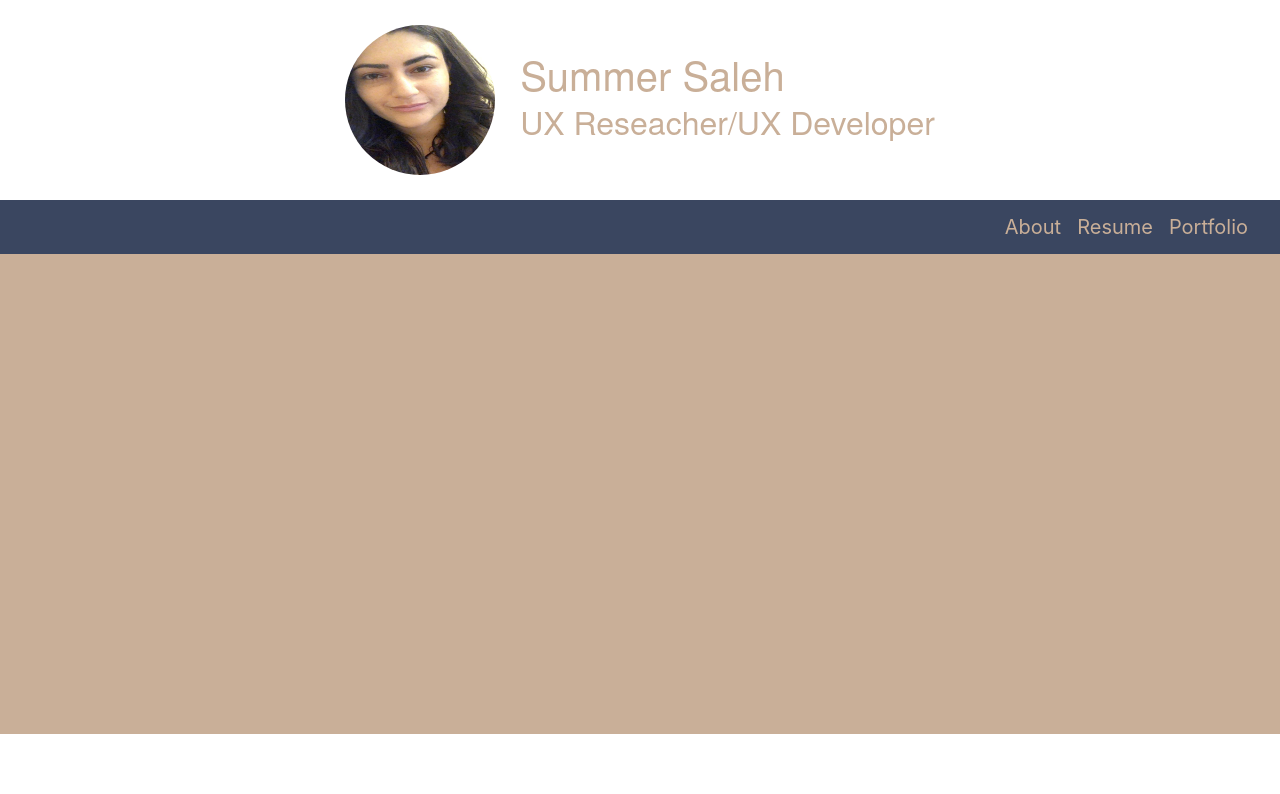
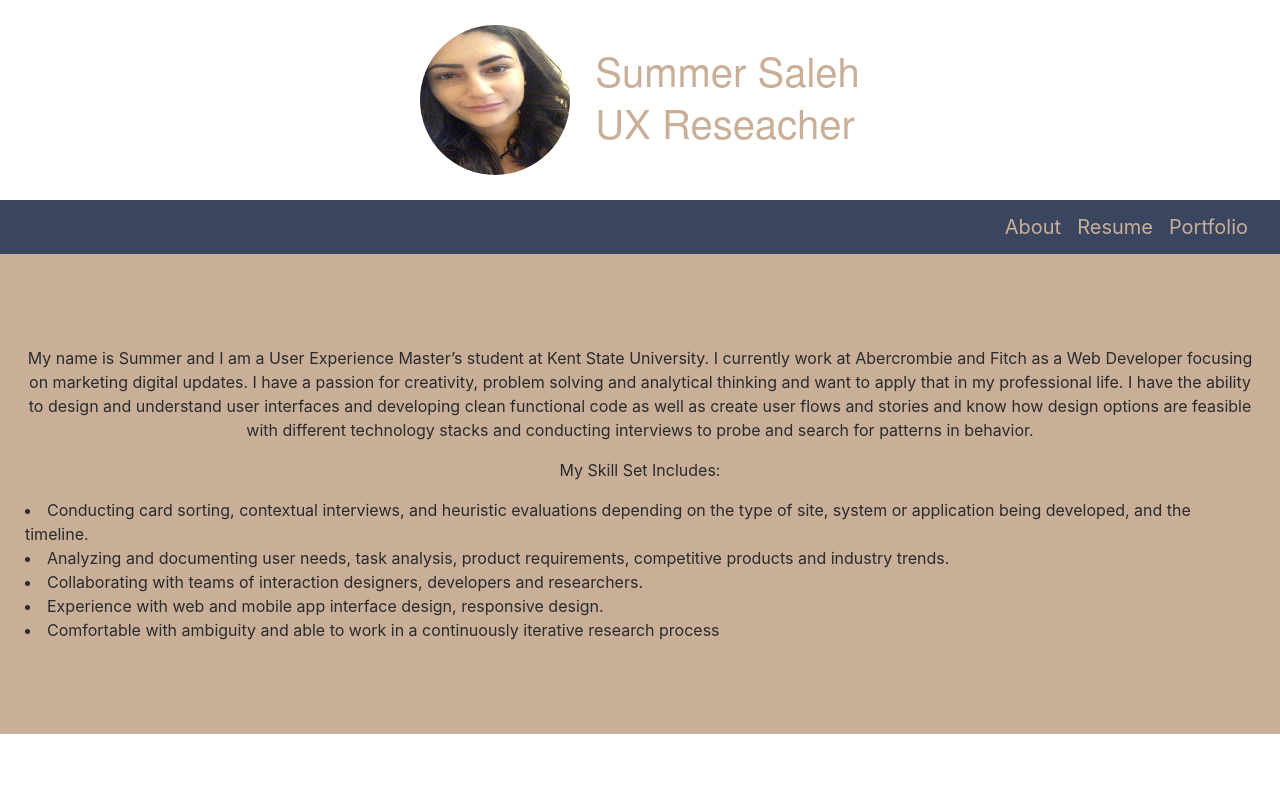
Before and after one commit to summersaleh/summersaleh.github.io, a plain HTML site: page index.html in a window 1280 px wide. Shown: the top 794 px of the page. Drawn offline with nearby package versions, Linux system fonts and the light colour scheme.

Commit message:
About section added

```diff
--- a/css/styles.css
+++ b/css/styles.css
@@ -5,10 +5,12 @@
   font-size: 16px;
 }
 
+
+
 /* Header Styles */
 @media only screen and (max-width: 991px) {
  .header-name {
-    font-size: 4.5rem;
+    font-size: 4rem;
     margin-bottom: .5rem;
     font-weight: 500;
     line-height: 1.1;
@@ -21,8 +23,11 @@
   .headshot {
     width: 200px;
     height: 200px;
+    border-radius: 50%;
+    margin-right: 25px;
   }
 }
+
 .header-container {
   display: flex;
   flex-direction: column;
@@ -31,12 +36,7 @@
   align-items: center;
 }
 
-.headshot {
-  width: 150px;
-  height: 150px;
-  border-radius: 50%;
-  margin-right: 25px;
-}
+
 
 .header-copy-container {
   display: flex;
@@ -49,12 +49,13 @@
 .header-name {
   font-family: "HelveticaNeue";
   color: #c9af98;
+
 }
 
 .header-role {
   font-family: "HelveticaNeue";
-  font-weight: 100;
   color: #c9af98;
+  font-size: 2.5rem;
 }
 @media only screen and (min-width: 992px) {
   .header-container {
@@ -64,6 +65,12 @@
   .header-copy-container {
     justify-content: flex-start;
     align-items: flex-start;
+  }
+  .headshot {
+    width: 150px;
+    height: 150px;
+    border-radius: 50%;
+    margin-right: 25px;
   }
 }
 /* Header End */
@@ -145,6 +152,7 @@
 /* Nav End */
 
 /* About Start */
+@media only screen and (max-width: 991px) {
   .about-container {
     background-color: #c9af98;
     max-width: 1536px;
@@ -154,6 +162,33 @@
     min-height: 480px;
     margin-left: auto;
     margin-right: auto;
+    display: flex;
+    justify-content: center;
+    flex-direction: column;
+    align-items: center;
+    padding: 100px 50px;
+  }
+}
+@media only screen and (min-width: 992px) {
+  .about-container {
+    background-color: #c9af98;
+    max-width: 1536px;
+    width: 100%;
+    padding: 0;
+    position: relative;
+    min-height: 480px;
+    margin-left: auto;
+    margin-right: auto;
+    display: flex;
+    justify-content: center;
+    flex-direction: column;
+    align-items: center;
+    padding: 25px;
+  }
+}
+
+.text-center {
+  text-align: center;
 }
 /* About End */
 
@@ -170,7 +205,21 @@
   justify-content: center;
   align-items: center;
 }
-
+@media only screen and (max-width: 991px) {
+  .download-button {
+    border: none;
+    color: white;
+    padding: 15px 40px;
+    cursor: pointer;
+    font-size: 30px;
+    background-color: #ed8a63;
+    font-family: "Helvetica Neue";
+  }
+  .fs-30 {
+    font-size: 30px;
+  }
+}
+@media only screen and (min-width: 992px) {
 .download-button {
   border: none;
   color: white;
@@ -178,6 +227,11 @@
   cursor: pointer;
   font-size: 20px;
   background-color: #ed8a63;
+  font-family: "Helvetica Neue";
+}
+.fs-18 {
+  font-size: 18px;
+}
 }
 /* Resume End */
 
--- a/index.html
+++ b/index.html
@@ -20,7 +20,7 @@
     <div class="header-copy-container">
 
       <h1 class="header-name">Summer Saleh</h1>
-            <h2 class="header-role">UX Reseacher/UX Developer</h2>
+      <h2 class="header-role">UX Reseacher</h2>
     </div>
 
   </div>
@@ -35,7 +35,26 @@
 
   </nav>
   <div class="about-container" id="about">
+    <p class="text-center fs-30 fs-18-d">My name is Summer and I am a User Experience Master’s student at Kent State University. I currently work at
+      Abercrombie and Fitch as a Web Developer focusing on marketing digital updates.
 
+      I have a passion for creativity, problem solving and analytical thinking and want to apply that in my professional
+      life.
+
+      I have the ability to design and understand user interfaces and developing clean functional code as well as create
+      user flows and stories and know how design options are feasible with different technology stacks and conducting
+      interviews to probe and search for patterns in behavior.
+    </p>
+    <ul class="fs-30 fs-18-d">My Skill Set Includes:</ul>
+    <div class="about-list">
+    <li class="fs-30 fs-18-d">Conducting card sorting, contextual interviews, and heuristic evaluations depending on the type of site, system
+      or application being developed, and the timeline.</li>
+    <li class="fs-30 fs-18-d">Analyzing and documenting user needs, task analysis, product requirements, competitive products and industry
+      trends.</li>
+    <li class="fs-30 fs-18-d">Collaborating with teams of interaction designers, developers and researchers.</li>
+    <li class="fs-30 fs-18-d">Experience with web and mobile app interface design, responsive design.</li>
+    <li class="fs-30 fs-18-d">Comfortable with ambiguity and able to work in a continuously iterative research process</li>
+  </div>
   </div>
   <div class="resume-container" id="resume">
     <a href="docs/SummerSalehUXResume.pdf" download="SummerSalehUXResume.pdf" rel="noopener" target="_blank">
@@ -81,15 +100,15 @@ var img3 = document.getElementById("myImg3");
   var modalImg1 = document.getElementById("img01");
   var modalImg2 = document.getElementById("img02");
   var modalImg3 = document.getElementById("img03");
-img1.onclick = function() {
+  img1.onclick = function () {
     modal1.style.display = "block";
     //   modalImg.src = this.src;
   };
-img2.onclick = function() {
+  img2.onclick = function () {
     modal2.style.display = "block";
     //   modalImg.src = this.src;
   };
-img3.onclick = function() {
+  img3.onclick = function () {
     modal3.style.display = "block";
     //   modalImg.src = this.src;
   };
@@ -100,17 +119,17 @@ var span2 = document.getElementsByClassName("close2")[0];
   var span3 = document.getElementsByClassName("close3")[0];
 
   // When the user clicks on <span> (x), close the modal
-span1.onclick = function() {
+  span1.onclick = function () {
     modal1.style.display = "none";
   };
-span2.onclick = function() {
+  span2.onclick = function () {
     modal2.style.display = "none";
   };
-span3.onclick = function() {
+  span3.onclick = function () {
     modal3.style.display = "none";
   };
   // When the user clicks anywhere outside of the modal, close it
-window.onclick = function(event) {
+  window.onclick = function (event) {
     if (event.target == modal1 || event.target == modal2 || event.target == modal3) {
       modal1.style.display = "none";
       modal2.style.display = "none";
```
Also changed, not shown: images/Nav_Kids_Serena_8W2.png (deleted), images/default.png (deleted), images/modal-1-cover.png, images/testpng.png (deleted), 1 other file. Lines whose indentation alone changed are shown as unchanged.
